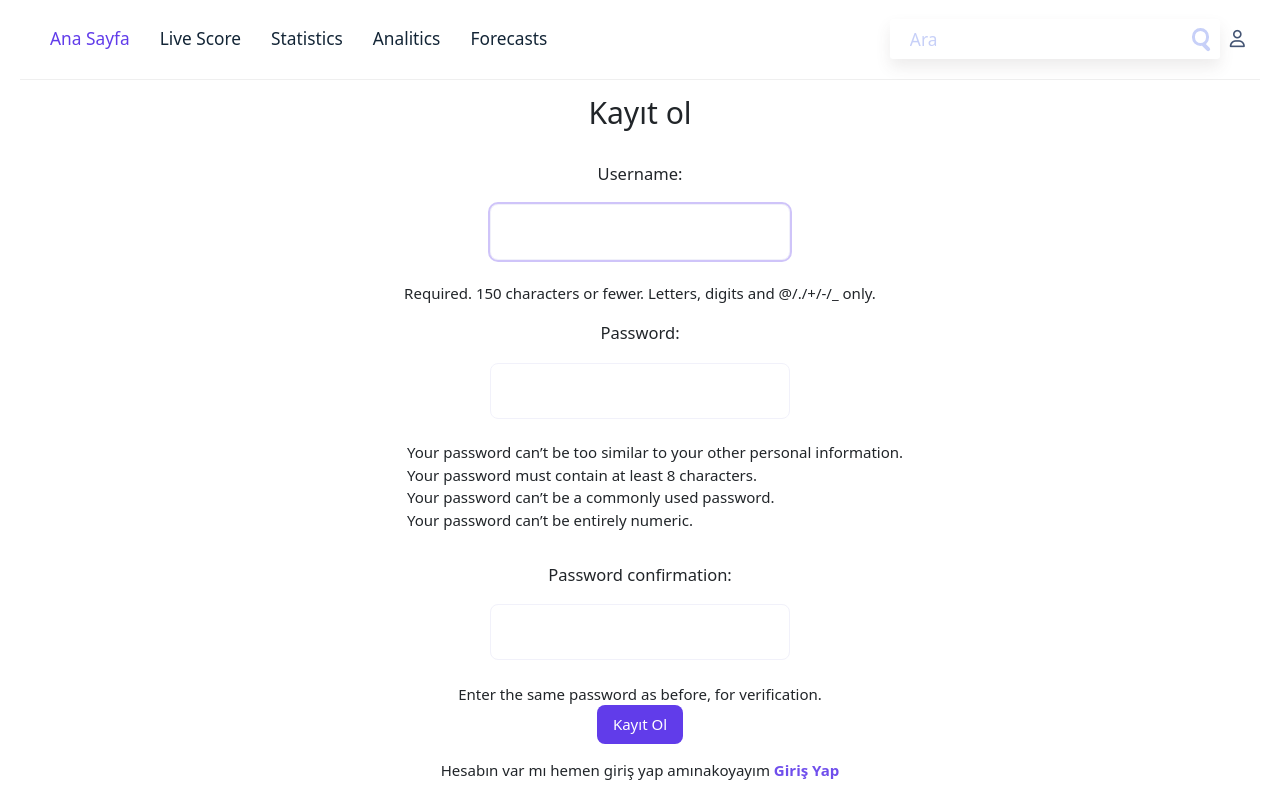
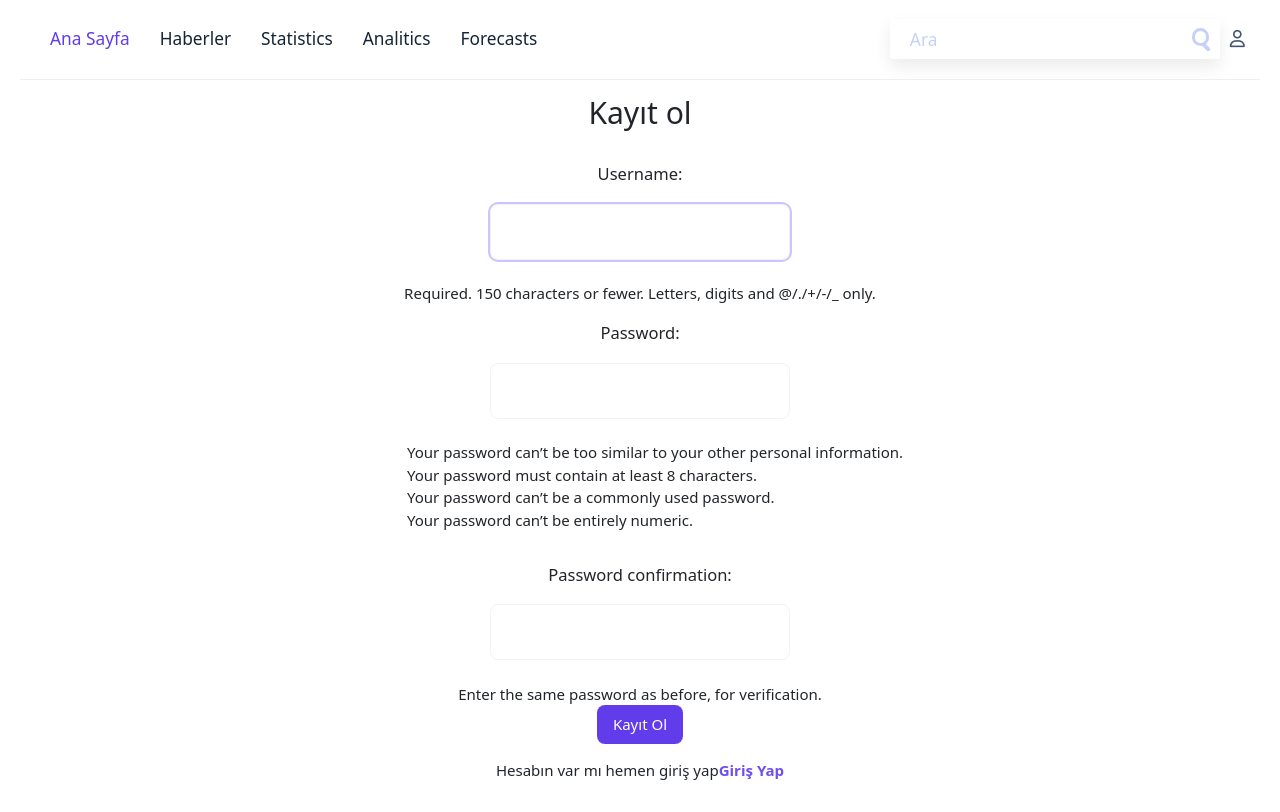
Before and after one commit to iibrahimkahramann/mackolikDjango, a Django app: page /register/ in a window 1280 px wide. Run offline with Django 4.2, Linux system fonts and the light colour scheme; some web fonts are replaced.

Commit message:
test edildi

```diff
--- a/templates/base.html
+++ b/templates/base.html
@@ -17,7 +17,7 @@
             <nav class="nav__top__item main-navigation">
                 <ul class="nav">
                     <li class="nav-item"><a href="{% url 'homepage' %}" class="nav-link active"> Ana Sayfa</a></li>
-                    <li class="nav-item"><a href="" class="nav-link">Live Score</a></li>
+                    <li class="nav-item"><a href="{% url 'news' %}" class="nav-link">Haberler</a></li>
                     <li class="nav-item"><a href="" class="nav-link">Statistics</a></li>
                     <li class="nav-item"><a href="" class="nav-link">Analitics</a></li>
                     <li class="nav-item"><a href="" class="nav-link">Forecasts</a></li>
--- a/templates/news/news_detail.html
+++ b/templates/news/news_detail.html
@@ -19,7 +19,7 @@
               <h6 class="post-created">{{news.author}}</h6>
           </div>
 
-          <p class="title-news">{{news.contents}} Lorem ipsum dolor sit, amet consectetur adipisicing elit. Accusantium nisi vitae veritatis in aspernatur rem enim? Blanditiis optio quo non magnam, consectetur distinctio fugit at placeat sunt quae. Qui, voluptates.</p>
+          <p class="title-news">{{news.contents}}.</p>
 
         </div>
         <div class="clear">
--- a/templates/user/login.html
+++ b/templates/user/login.html
@@ -9,7 +9,7 @@
       {% csrf_token %}
       {{ form.as_div }}
       <button type="submit">Oturum Aç</button>
-      <p class="form-msg">Hesabın yok mu hemen kayıt ol amınakoyayım <a href="/register">Kayıt Ol</a> </p>
+      <p class="form-msg">Hesabın yok mu hemen kayıt ol  <a href="/register">Kayıt Ol</a> </p>
 
 </form>
 
--- a/templates/user/register.html
+++ b/templates/user/register.html
@@ -9,7 +9,7 @@
       {% csrf_token %}
       {{ form }}
       <button type="submit">Kayıt Ol</button>
-      <p class="form-msg">Hesabın var mı hemen giriş yap amınakoyayım <a href="/login">Giriş Yap</a> </p>
+      <p class="form-msg">Hesabın var mı hemen giriş yap<a href="/login">Giriş Yap</a> </p>
 
 </form>
 {% endblock %}
```
Also changed, not shown: db.sqlite3, media/news_images/hasan-arat.jpg (added).
